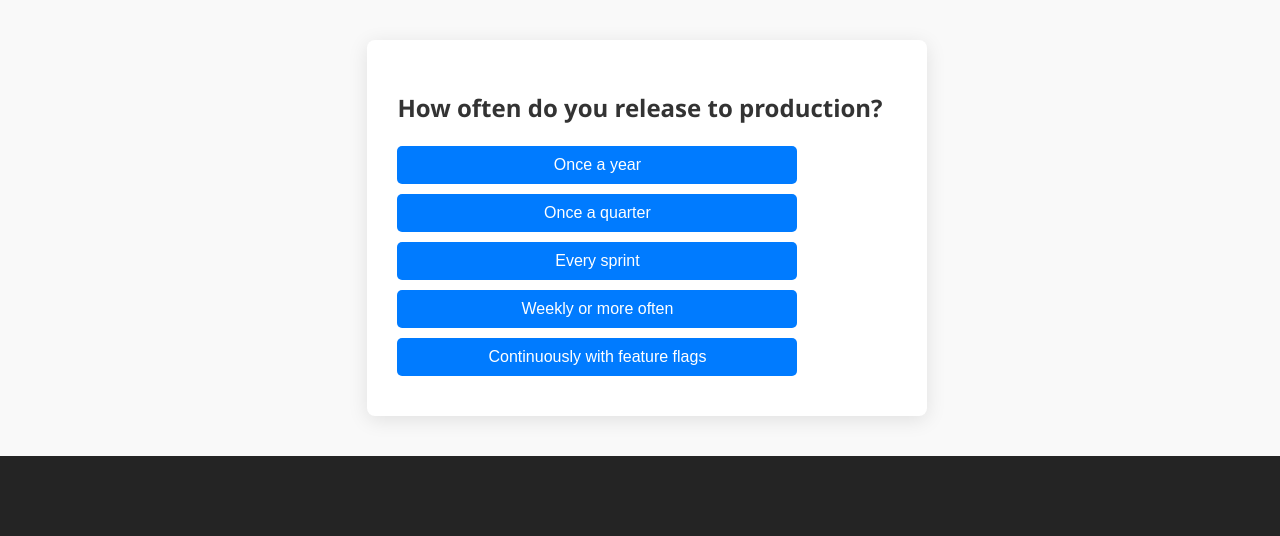
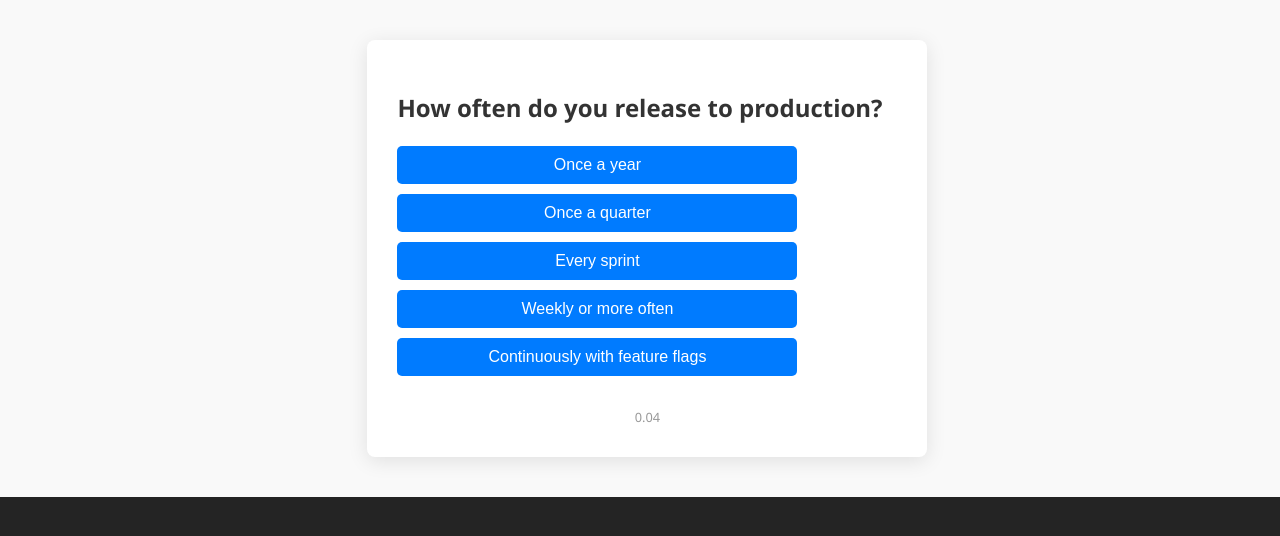
Before and after one commit to robSchaff/what-year-app, a React (Vite) app: page / in a window 1280 px wide. Shown: the top 536 px of the page. Built offline with nearby package versions, Linux system fonts and the light colour scheme.

Commit message:
Fixed songs, added version num

```diff
--- a/src/App.jsx
+++ b/src/App.jsx
@@ -25,7 +25,10 @@ function App() {
       ) : (
         <QuestionCard question={questions[step]} onSelect={handleAnswer} />
       )}
+
+      <footer>{0.04}</footer>
     </div>
+
   );
 }
 
--- a/src/data/songsByYear.js
+++ b/src/data/songsByYear.js
@@ -4,12 +4,17 @@ export const songsByYear = {
   1999: { song: "I Want It That Way", artist: "Backstreet Boys" },
   2001: { song: "Hanging by a Moment", artist: "Lifehouse" },
   2002: { song: "Hot in Herre", artist: "Nelly" },
-  2005: { song: "We Belong Together", artist: "Mariah Carey" },
+  2003: { song: "Crazy in Love", artist: "Beyonce ft. Jay-Z" },
+  2004: { song: "You're Beautiful", artist: "James Blunt" },
+  2005: { song: "Fix You", artist: "Coldplay" },
+  2006: { song: "SexyBack", artist: "Justin Timberlake ft. Timbaland" },
+  2007: { song: "Umbrella", artist: "Rihanna" },
   2008: { song: "Viva La Vida", artist: "Coldplay" },
   2009: { song: "Bad Romance", artist: "Lady Gaga"},
   2010: { song: "Tik Tok", artist: "Ke$ha" },
   2011: { song: "Someone Like You", artist: "Adele" },
   2012: { song: "Radioactive", artist: "Imagine Dragons" },
+  2013: { song: "Thrift Shop", artist: "Macklemore" },
   2014: { song: "Happy", artist: "Pharrell Williams" },
   2015: { song: "Hello", artist: "Adele"},
   2016: { song: "Love Yourself", artist: "Justin Bieber" },
--- a/src/index.css
+++ b/src/index.css
@@ -74,3 +74,10 @@ button:focus-visible {
   border-radius: 8px;
   box-shadow: 0 4px 20px rgba(0, 0, 0, 0.1);
 }
+
+footer {
+  margin-top: 2rem;
+  font-size: 0.8rem;
+  color: #999;
+  text-align: center;
+}
```
